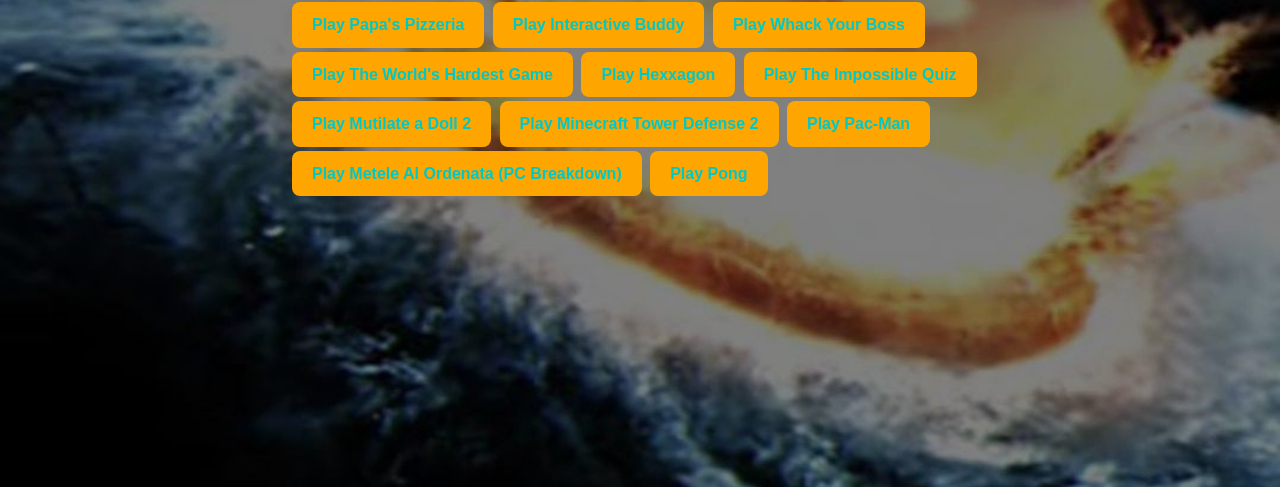
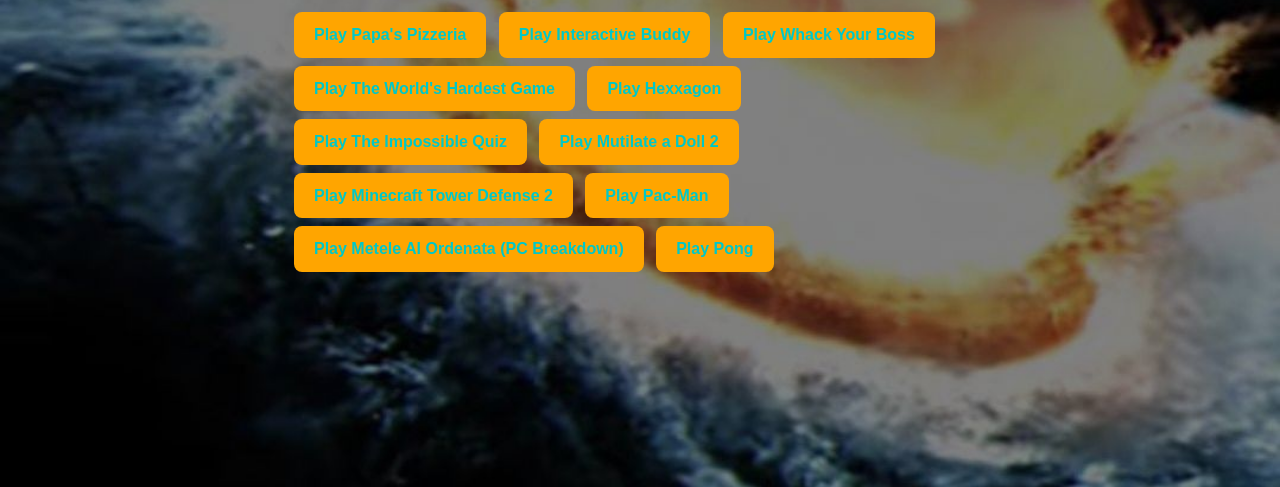
Before and after one commit to Argus-128/argus-128.github.io, a plain HTML site: page index.html in a window 1280 px wide. Shown: the part 345-832 px from the top of the page. Drawn offline with Linux system fonts and the light colour scheme.

Commit message:
margin increase for buttons

```diff
--- a/assets/404.css
+++ b/assets/404.css
@@ -23,7 +23,7 @@
   padding: 10px 20px;
   text-decoration: none;
   border-radius: 8px;
-  margin: 2px 2px;
+  margin: 4px 4px;
 }
 
 a:link {
--- a/assets/style.css
+++ b/assets/style.css
@@ -32,7 +32,7 @@
   padding: 10px 20px;
   text-decoration: none;
   border-radius: 8px;
-  margin: 2px 2px;
+  margin: 4px 4px;
 }
 
 a:link {
```
